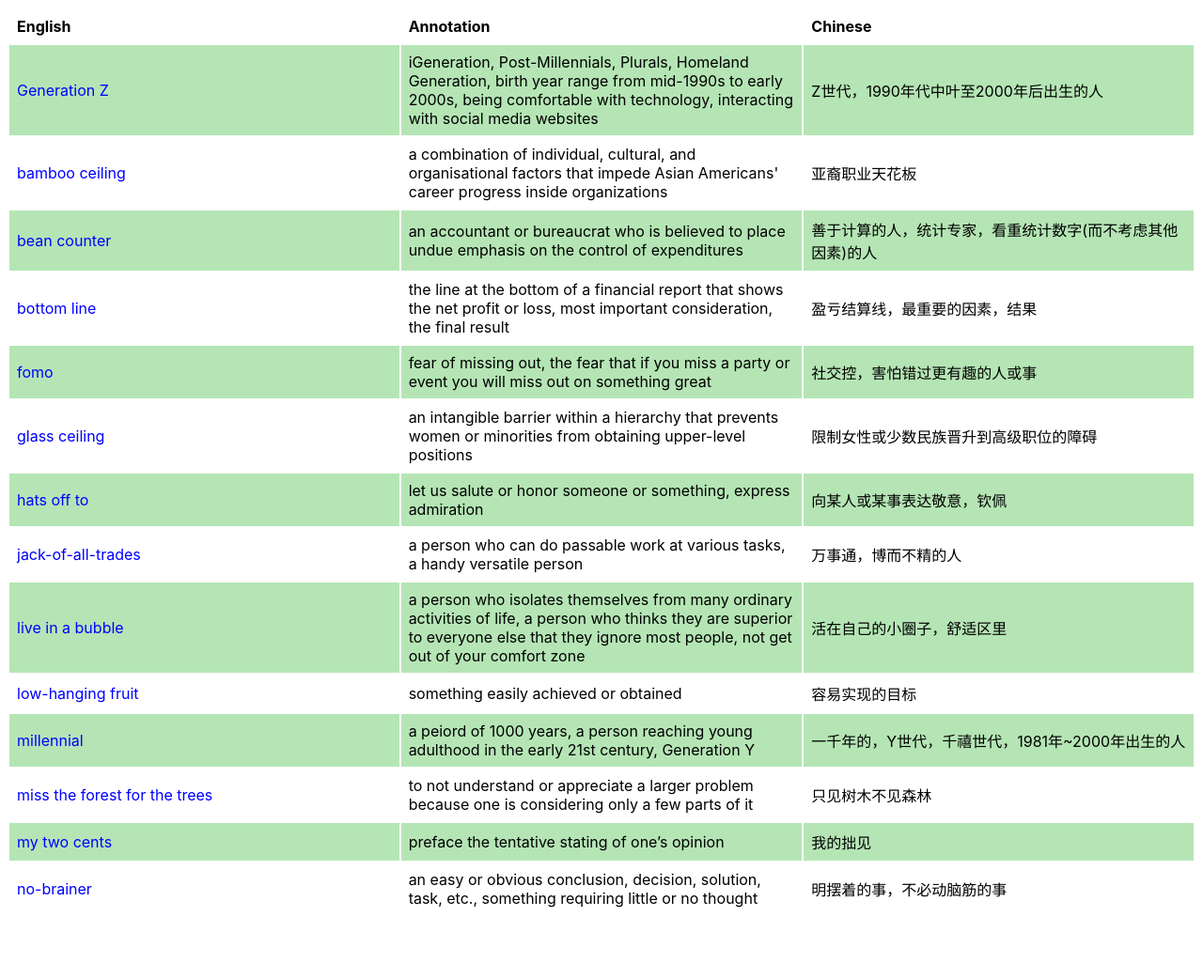
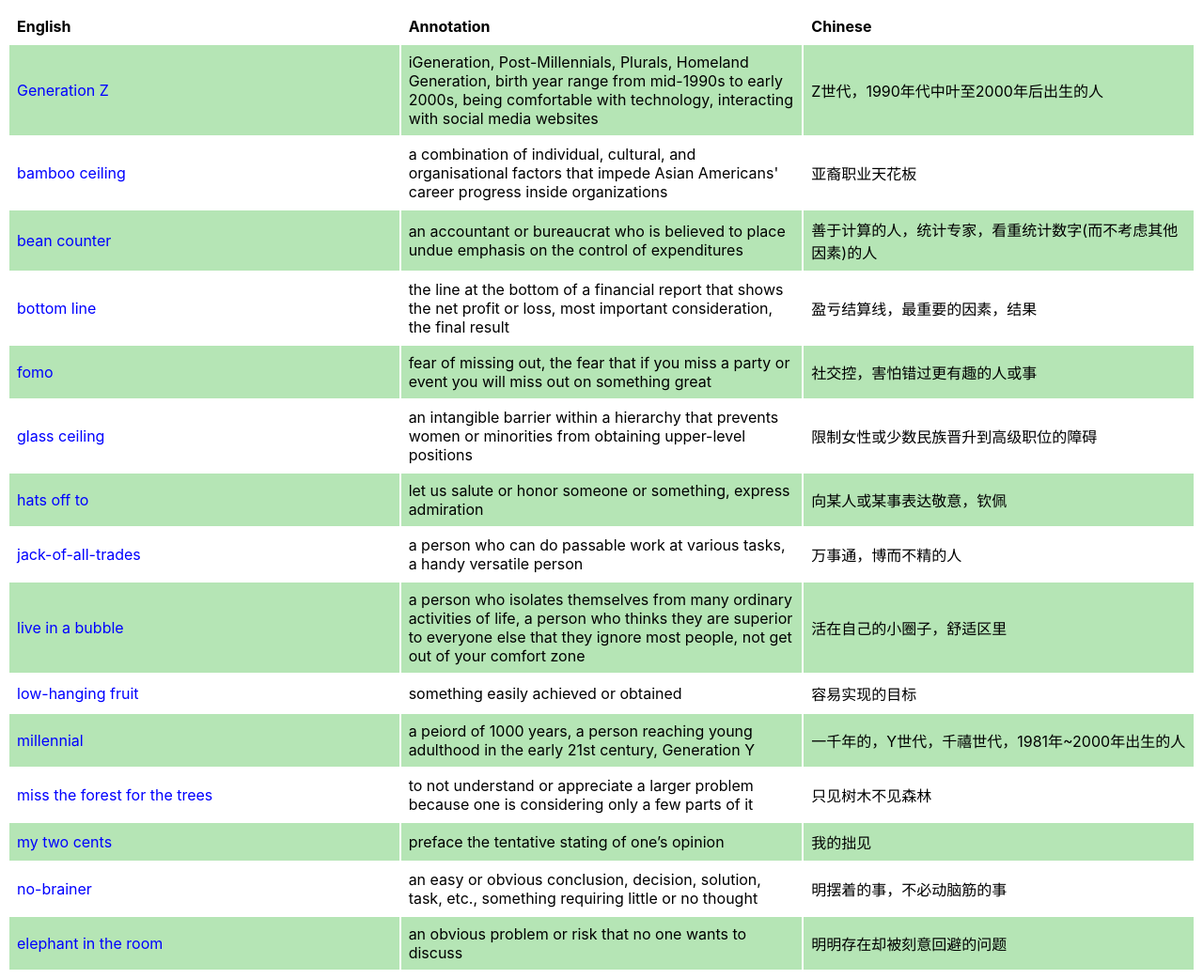
Before and after one commit to chaor/say-it-differently, a plain HTML site: page index.html in a window 1280 px wide. Shown: the whole page at 94% size. Before the commit the page ends 984 px from the top, so only its background shows below. Drawn offline with Linux system fonts and the light colour scheme.

Commit message:
elephant in the room

```diff
--- a/index.html
+++ b/index.html
@@ -113,6 +113,12 @@ tr:nth-child(even) {
     <td>明摆着的事，不必动脑筋的事</td>
   </tr>
 
+  <tr>
+    <td><font color="#0000ff">elephant in the room</font></td>
+    <td>an obvious problem or risk that no one wants to discuss</td>
+    <td>明明存在却被刻意回避的问题</td>
+  </tr>
+
 </table>
 
 </body>
```
Also changed, not shown: 1 other file.
